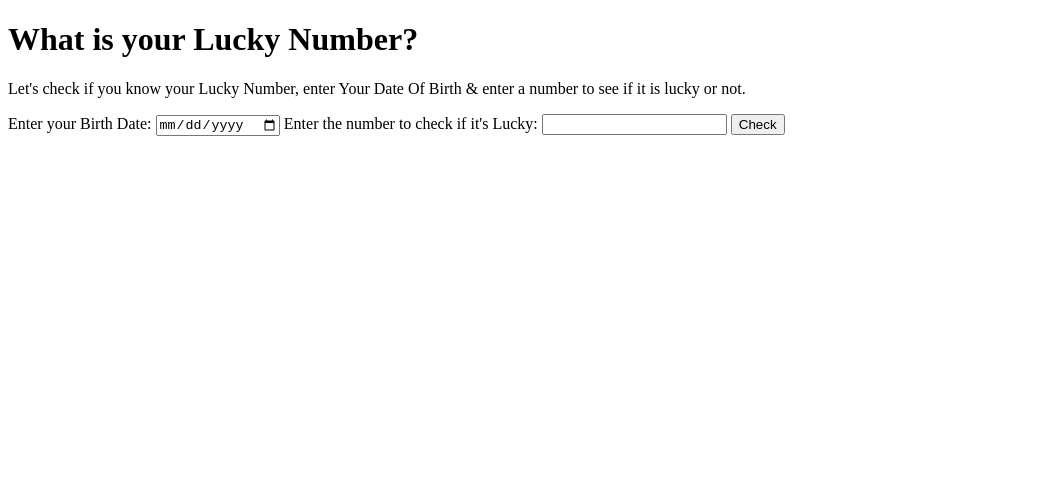
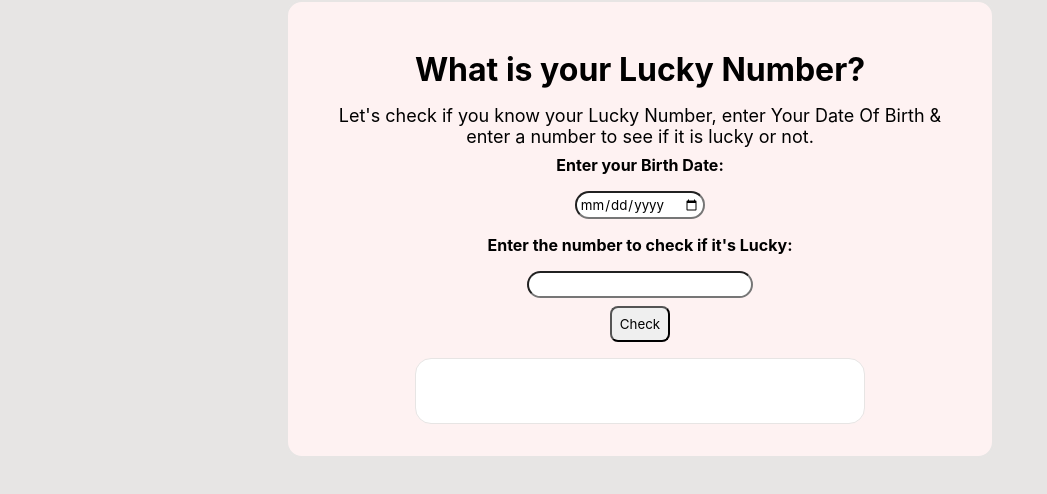
Before and after one commit to saketsawrav/WhatIsYourLuckyNumber, a plain HTML site: page index.html in a window 1280 px wide. Shown: the whole page, without its empty margins (0-1047 px from the left). Drawn offline with Linux system fonts and the light colour scheme; a small style sheet from the web is missing.

Commit message:
Link CSS file & style the page
Signed-off-by: ssawrav <s.sawrav@gmail.com>

```diff
--- a/index.html
+++ b/index.html
@@ -6,6 +6,7 @@
     <meta http-equiv="X-UA-Compatible" content="IE=edge">
     <meta name="viewport" content="width=device-width, initial-scale=1.0">
     <title>What Is Your Lucky Number</title>
+    <link rel="stylesheet" href="styles.css">
 </head>
 
 <body>
--- a/styles.css
+++ b/styles.css
@@ -0,0 +1,77 @@
+@import url('https://v1.fontapi.ir/css/SFProDisplay:400');
+
+:root {
+    --primary-color: #a10000;
+    --stone-white: #E7E5E4;
+    --bak-color: #FEF2F2;
+}
+
+* {
+    font-family: 'SF Pro Display', sans-serif;
+    margin: 0px;
+    padding: 0px;
+}
+
+body {
+    background-color: var(--stone-white);
+}
+
+.container {
+    display: flex;
+    flex-direction: column;
+    width: 50%;
+    margin: auto;
+    background-color: var(--bak-color);
+    padding: 2rem;
+    border: 2px solid var(--stone-white);
+    border-radius: 1rem;
+}
+
+.container h1 {
+    text-align: center;
+    font-weight: bolder;
+    padding: 1rem;
+}
+
+.container p {
+    font-size: large;
+    text-align: center;
+}
+
+.container #date-of-birth {
+    width: fit-content;
+    margin: 0.5rem auto;
+    border-radius: 1rem;
+    padding: 0.2rem;
+}
+
+.container label {
+    padding: 0.5rem;
+    width: fit-content;
+    margin: auto;
+    font-weight: 700;
+}
+
+.container #lucky-number {
+    width: fit-content;
+    margin: 0.5rem auto;
+    border-radius: 1rem;
+    padding: 0.2rem;
+}
+
+.container button {
+    border-radius: 0.5rem;
+    padding: 0.5rem;
+    width: fit-content;
+    margin: auto;
+}
+
+.container #output-box {
+    border: 1px solid var(--stone-white);
+    padding: 2rem;
+    background-color: white;
+    border-radius: 1rem;
+    width: 60%;
+    margin: auto;
+    margin-top: 1rem;
+}
```
